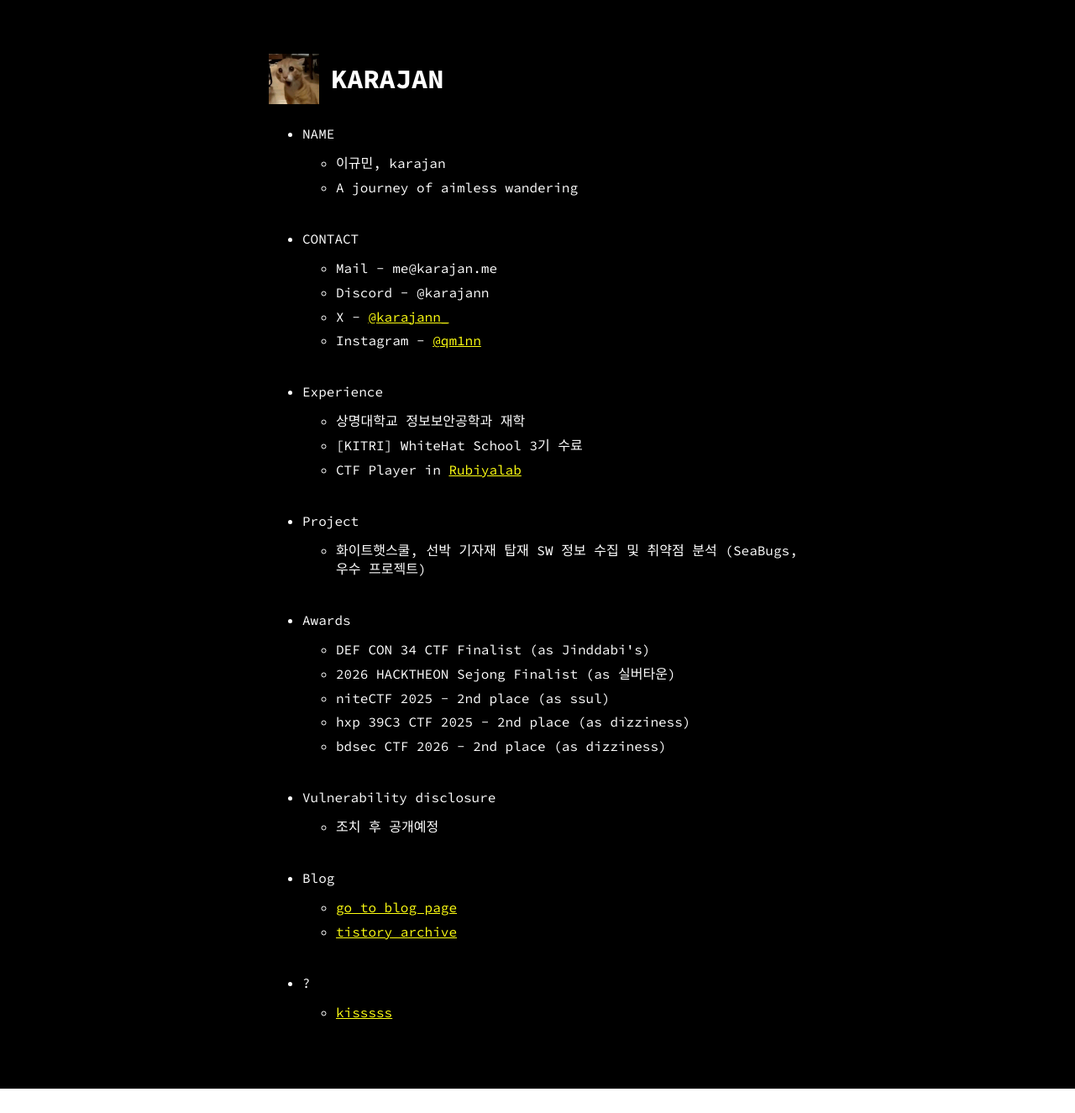
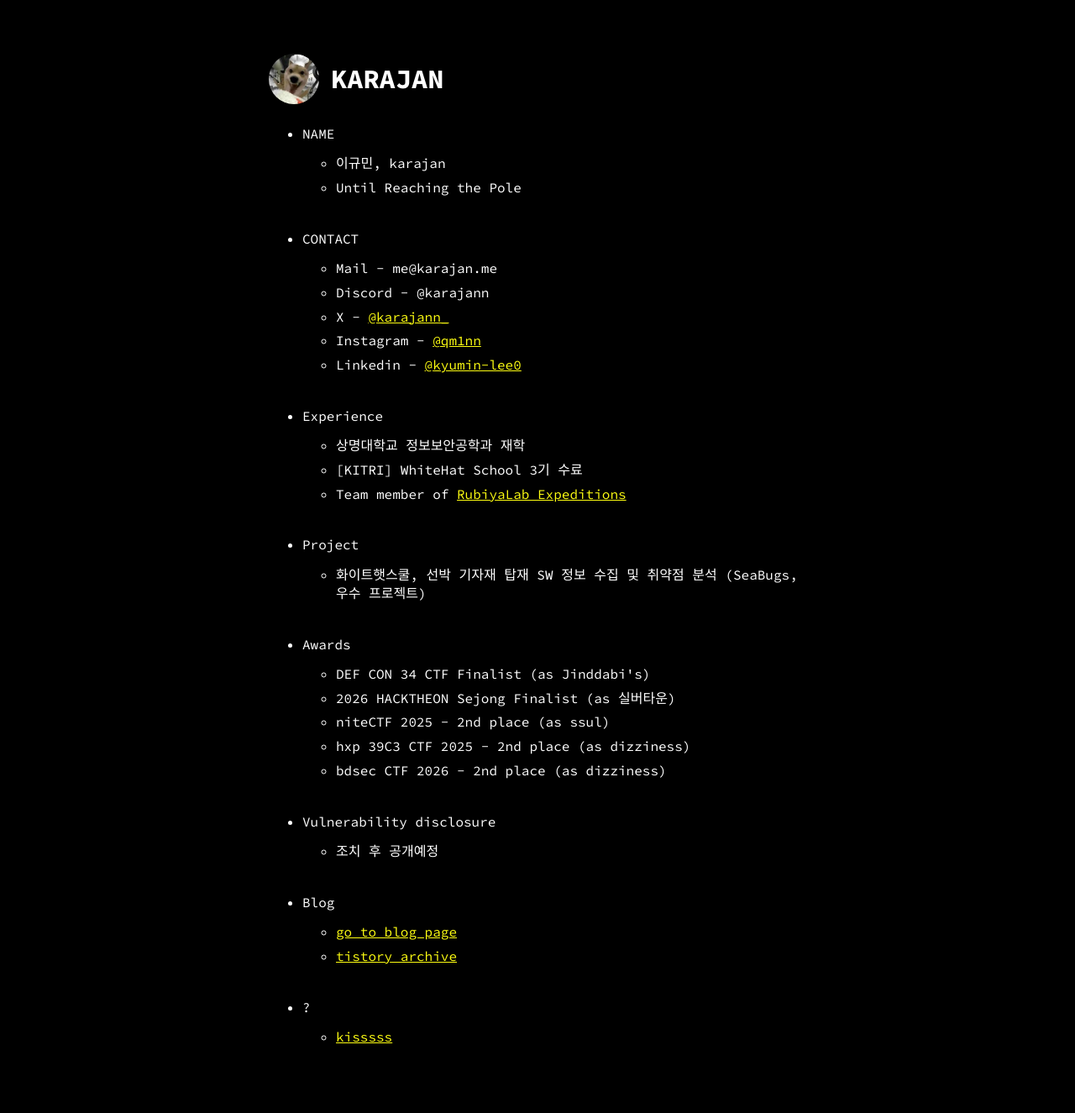
Before and after one commit to karajan0/karajan0.github.io, a Jekyll site: the page built from index.md, in a window 1280 px wide. Shown: the whole page at 84% size. Built offline with Jekyll 4.4.1, drawn with Linux system fonts in a browser that asks for light colours; some web fonts are replaced; before the commit the page ends 1296 px from its top, so only the background shows below that.

Commit message:
Update profile image and links

```diff
--- a/_config.yml
+++ b/_config.yml
@@ -1,13 +1,13 @@
 title: KARAJAN
 author: karajan
-email: fyonglkm@gmail.com
+email: me@karajan.me
 url: https://karajan0.github.io
 baseurl: ""
 description: karajan
 
 permalink: /:slug/
 
-favicon: "favicon.ico"
+favicon: "favicon.png"
 
 remote_theme: riggraz/no-style-please
 
--- a/_data/menu.yml
+++ b/_data/menu.yml
@@ -2,7 +2,7 @@ entries:
   - title: NAME
     entries:
       - title: 이규민, karajan
-      - title: A journey of aimless wandering
+      - title: Until Reaching the Pole
 
   - title: CONTACT
     entries:
@@ -14,14 +14,17 @@ entries:
       - title: "Instagram - "
         link_title: "@qm1nn"
         url: https://www.instagram.com/qm1nn/
+      - title: "Linkedin - "
+        link_title: "@kyumin-lee0"
+        url: "https://www.linkedin.com/in/kyumin-lee0/"
 
   - title: Experience
     entries:
       - title: "상명대학교 정보보안공학과 재학"
       - title: "[KITRI] WhiteHat School 3기 수료"
-      - title: "CTF Player in "
-        link_title: "Rubiyalab"
-        url: https://rubiyalab.team/
+      - title: "Team member of "
+        link_title: "RubiyaLab Expeditions"
+        url: https://exp.rubiyalab.com/
 
   - title: Project
     entries:
--- a/_includes/head.html
+++ b/_includes/head.html
@@ -14,7 +14,7 @@
   {%- seo title=false -%}
   {%- feed_meta -%}
 
-  <link rel="shortcut icon" type="image/x-icon" href="{{ site.favicon | relative_url }}" />
+  <link rel="icon" type="image/png" href="{{ site.favicon | relative_url }}" />
   <link rel="stylesheet" href="{{ '/assets/css/main.css' | relative_url }}" />
   <link rel="stylesheet" href="{{ '/assets/css/override.css' | relative_url }}?v={{ site.time | date: '%s' }}" />
 </head>
--- a/_layouts/home.html
+++ b/_layouts/home.html
@@ -6,7 +6,7 @@
       <div class="w">
         <header class="site-header">
           <div class="site-title-row">
-            <img src="{{ '/logo.png' | relative_url }}" width="60" class="home-logo" alt="" />
+            <img src="{{ '/images.jpg' | relative_url }}" width="60" class="home-logo" alt="karajan profile photo" />
             <h1>{{ site.title }}</h1>
           </div>
           {%- if site.theme_config.show_description and site.description -%}
--- a/assets/css/override.css
+++ b/assets/css/override.css
@@ -2,8 +2,11 @@
   flex: 0 0 auto;
   display: block;
   width: 60px;
-  height: auto;
+  height: 60px;
   margin: 0;
+  object-fit: cover;
+  object-position: center top;
+  border-radius: 50%;
 }
 
 .site-header {
```
Also changed, not shown: favicon.png (added), images.jpg (added).
